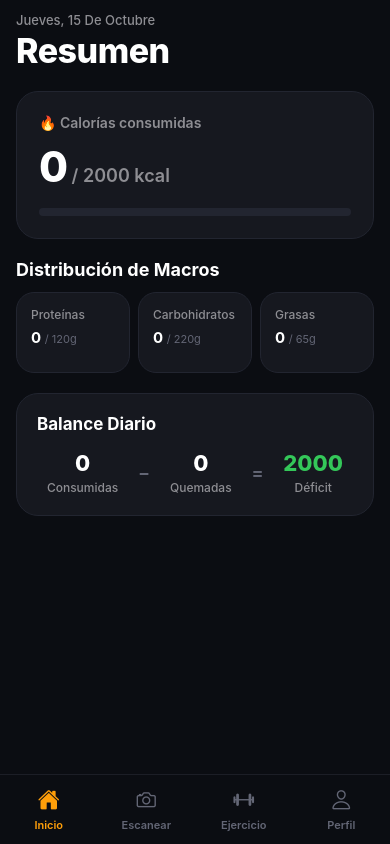
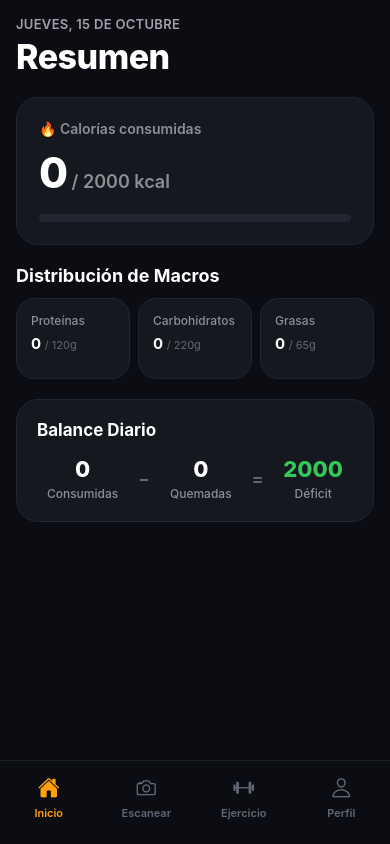
Before and after one commit to Rojass00/NutriFit, a React Native app in the folder nutrifit/: screen / in a window 390 px wide. Built offline with nearby package versions, Linux system fonts and the light colour scheme.

Commit message:
Improve layout and styling in App.js
Updated header subtitle text for better visibility, increased spacing for safety, and adjusted tab bar height and padding for improved layout. Enhanced header subtitle styling for clarity.

```diff
--- a/nutrifit/App.js
+++ b/nutrifit/App.js
@@ -28,9 +28,9 @@ function HomeScreen() {
     <SafeAreaView style={styles.container} edges={['top', 'left', 'right']}>
       <ScrollView contentContainerStyle={styles.scrollContent} showsVerticalScrollIndicator={false}>
 
-        {/* Encabezado */}
+        {/* Encabezado con fecha más visible */}
         <View style={styles.headerContainer}>
-          <Text style={styles.headerSubtitle}>Jueves, 15 de octubre</Text>
+          <Text style={styles.headerSubtitle}>Jueves, 15 de Octubre</Text>
           <Text style={styles.headerTitle}>Resumen</Text>
         </View>
 
@@ -90,8 +90,8 @@ function HomeScreen() {
           </View>
         </View>
 
-        {/* Espaciado de seguridad inferior */}
-        <View style={{ height: 40 }} />
+        {/* Espaciado de seguridad inferior generoso */}
+        <View style={{ height: 50 }} />
       </ScrollView>
     </SafeAreaView>
   );
@@ -140,7 +140,6 @@ function ProfileScreen() {
 const Tab = createBottomTabNavigator();
 
 export default function App() {
-  // Ajustes de color de fondo del documento HTML para iOS Safari PWA
   if (Platform.OS === 'web' && typeof document !== 'undefined') {
     document.documentElement.style.backgroundColor = '#0B0D12';
     document.body.style.backgroundColor = '#0B0D12';
@@ -174,9 +173,9 @@ export default function App() {
               backgroundColor: '#0B0D12',
               borderTopColor: '#1C1E26',
               borderTopWidth: 1,
-              height: 70,
-              paddingBottom: 12,
-              paddingTop: 8,
+              height: 84, // Altura optimizada para evitar conflicto con barra de gestos de Apple
+              paddingBottom: 24, // Espacio libre para la barra de Siri / Home Bar
+              paddingTop: 10,
             },
             tabBarActiveTintColor: '#FF9F0A',
             tabBarInactiveTintColor: '#636675',
@@ -221,18 +220,19 @@ const styles = StyleSheet.create({
   },
   scrollContent: {
     paddingHorizontal: 16,
-    paddingTop: 12,
+    paddingTop: 16, // Margen superior más cómodo debajo de la status bar
     paddingBottom: 20,
   },
   headerContainer: {
     marginBottom: 20,
   },
   headerSubtitle: {
-    color: '#8E8E93',
+    color: '#A1A1AA', // Tono más claro y legible para la fecha
     fontSize: 13,
-    fontWeight: '500',
-    marginBottom: 2,
-    textTransform: 'capitalize',
+    fontWeight: '600',
+    marginBottom: 4,
+    letterSpacing: 0.3,
+    textTransform: 'uppercase',
   },
   headerTitle: {
     color: '#FFFFFF',
```
